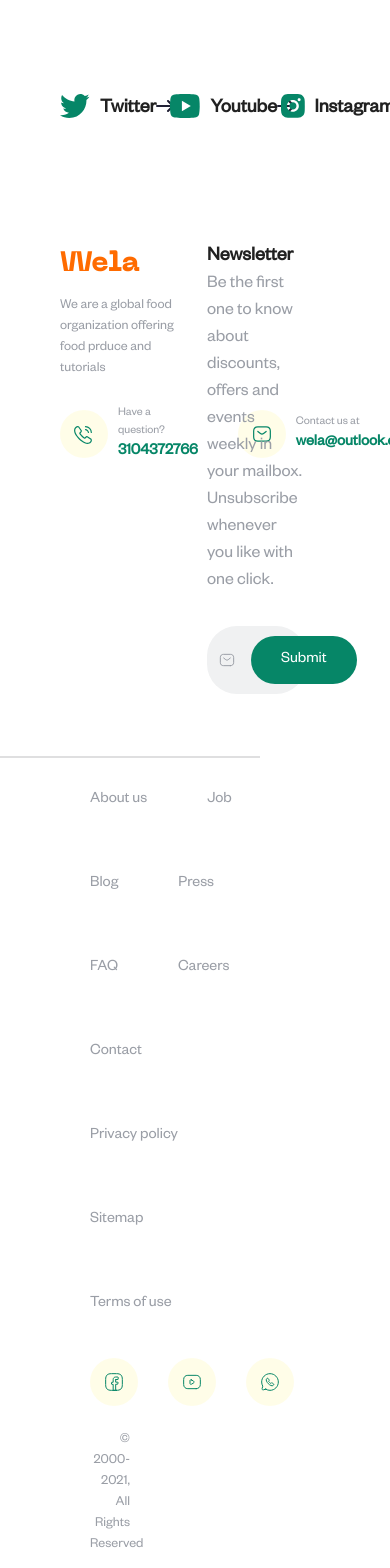
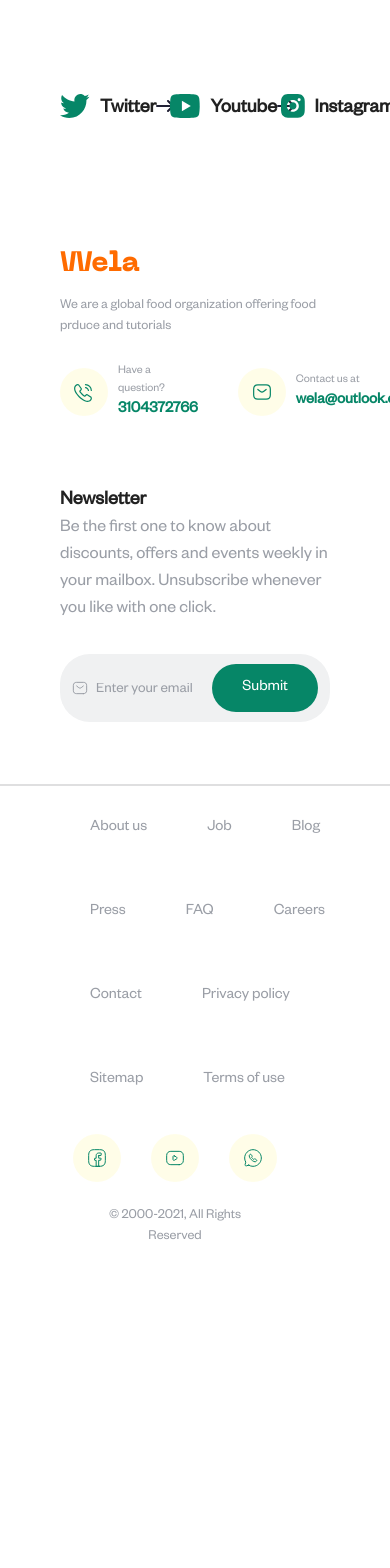
Before and after one commit to kennydageek/wela-foods, a Vue app: page / in a window 390 px wide. Shown: the part 10040-11608 px from the top of the page. After the commit the page ends 11300 px from the top, so only its background shows below. Built offline with nearby package versions, Linux system fonts and the light colour scheme; what vuejs-countdown-timer would draw is missing.

Commit message:
footer bottom fully responsive

```diff
--- a/src/components/FooterBottomComp.vue
+++ b/src/components/FooterBottomComp.vue
@@ -8,14 +8,14 @@
     </div>
 
     <v-row class="footer-copy">
-      <v-col class="footer-copy__first-col">
+      <v-col class="footer-copy__first-col" cols="12" sm="6">
         <div class="img-div">
           <img src="../assets/images/icons/facebook.svg" alt="" />
           <img src="../assets/images/icons/youtube.svg" alt="" />
           <img src="../assets/images/icons/whatsapp.svg" alt="" />
         </div>
       </v-col>
-      <v-col class="footer-copy__second-col"
+      <v-col class="footer-copy__second-col" cols="12" sm="6"
         >© 2000-2021, All Rights Reserved</v-col
       >
     </v-row>
@@ -123,6 +123,20 @@ hr {
 @media screen and (max-width: 968.99px) {
   .link-wrapper {
     flex-wrap: wrap;
+    /* padding: 0 1rem; */
+    padding-right: 2rem;
+  }
+}
+@media screen and (max-width: 599.99px) {
+  .footer-bottom-wrapper {
+    padding: 0 0 0;
+  }
+
+  .img-div {
+    justify-content: center;
+  }
+  .footer-copy__second-col {
+    text-align: center;
   }
 }
 </style>
--- a/src/components/FooterComp.vue
+++ b/src/components/FooterComp.vue
@@ -4,7 +4,7 @@
     <social-icon class="social-icon" />
 
     <v-row class="footer-top-row">
-      <v-col cols="6" class="first-col">
+      <v-col cols="12" sm="6" class="first-col mt-sm-10">
         <p class="first-col__heading">Wela</p>
         <p class="first-col__paragraph">
           We are a global food organization offering food prduce and tutorials
@@ -12,7 +12,7 @@
 
         <footer-contact />
       </v-col>
-      <v-col cols="5" class="second-col">
+      <v-col cols="12" sm="5" class="second-col mt-10">
         <p class="second-col__heading">Newsletter</p>
         <p class="second-col__paragraph">
           Be the first one to know about discounts, offers and events weekly in
```
